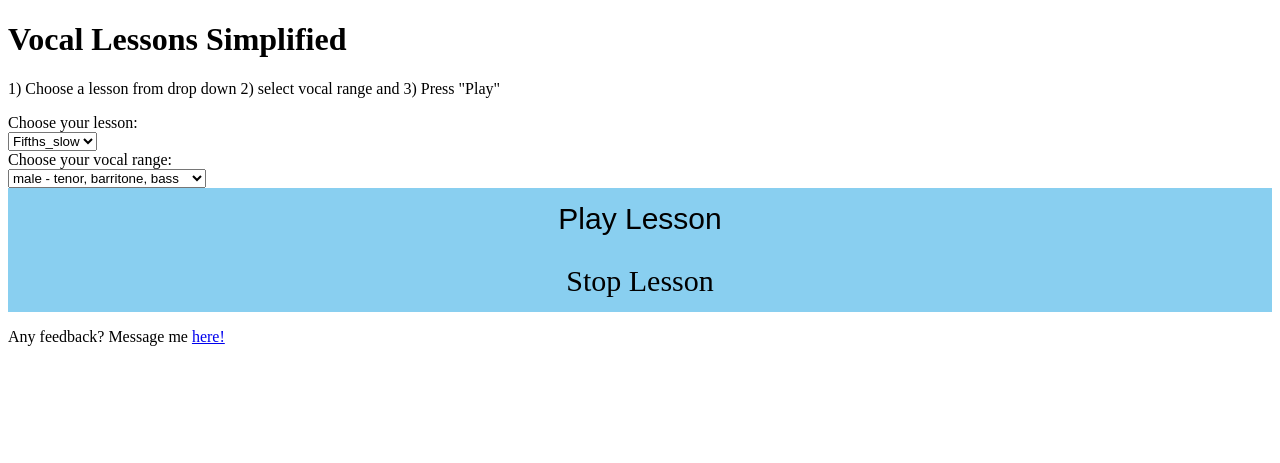
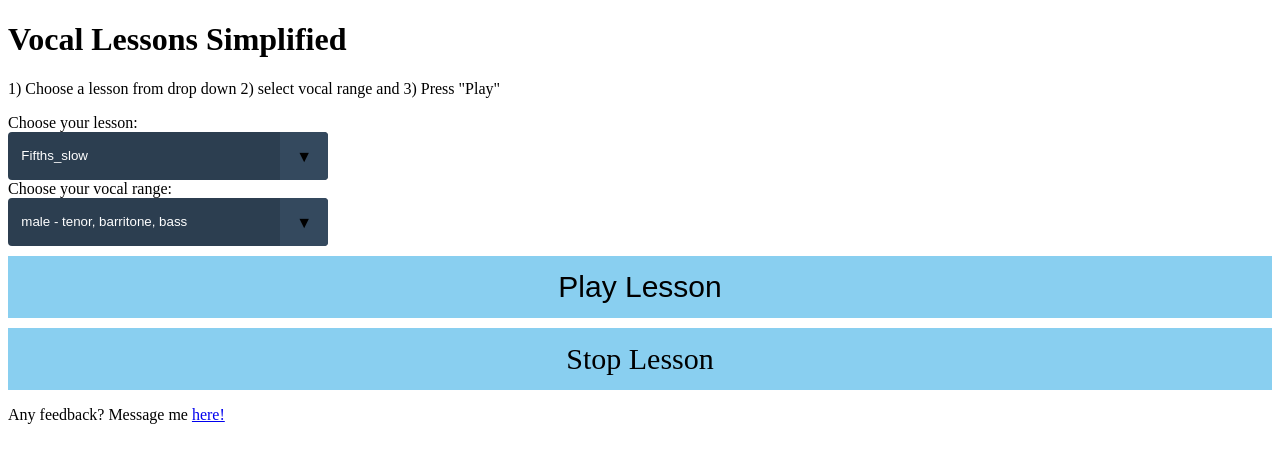
Before and after one commit to devrajendra/music_lessons, a PHP site: page / in a window 1280 px wide. Shown: the top 463 px of the page. Run offline with PHP 8.4, Linux system fonts and the light colour scheme.

Commit message:
Update styles.css

```diff
--- a/styles.css
+++ b/styles.css
@@ -1,20 +1,91 @@
 
 * {
   box-sizing: border-box;
+
 }
 
+
+
+/*
+.button {
+  position: absolute;
+  top:50%;
+  background-color:#0a0a23;
+  color: #fff;
+  border:none;
+  border-radius:10px;
+}
+*/
 .click {
   display: block;
   width: 100%;
   border: none;
+  margin-block: 10px;
   background-color: #89CFF0;
   padding: 14px 28px;
   font-size: 30px;
   cursor: pointer;
   text-align: center;
+
 }
+
+
 
 .click:hover {
   background-color:#0a0a23;
   color:#66FF99;
 }
+
+
+
+
+:root {
+  --background-gradient: linear-gradient(178deg, #ffff33 10%, #3333ff);
+  --gray: #34495e;
+  --darkgray: #2c3e50;
+}
+
+select {
+  /* Reset Select */
+  appearance: none;
+  outline: 10px red;
+  border: 0;
+  box-shadow: none;
+  /* Personalize */
+  flex: 1;
+  padding: 0 1em;
+  color: #fff;
+  background-color: var(--darkgray);
+  background-image: none;
+  cursor: pointer;
+
+
+}
+/* Remove IE arrow */
+select::-ms-expand {
+  display: none;
+}
+/* Custom Select wrapper */
+.select {
+  position: relative;
+  display: flex;
+  width: 20em;
+  height: 3em;
+  border-radius: .25em;
+  overflow: hidden;
+}
+/* Arrow */
+.select::after {
+  content: '\25BC';
+  position: absolute;
+  top: 0;
+  right: 0;
+  padding: 1em;
+  background-color: #34495e;
+  transition: .25s all ease;
+  pointer-events: none;
+}
+/* Transition */
+.select:hover::after {
+  color: #f39c12;
+}
```
